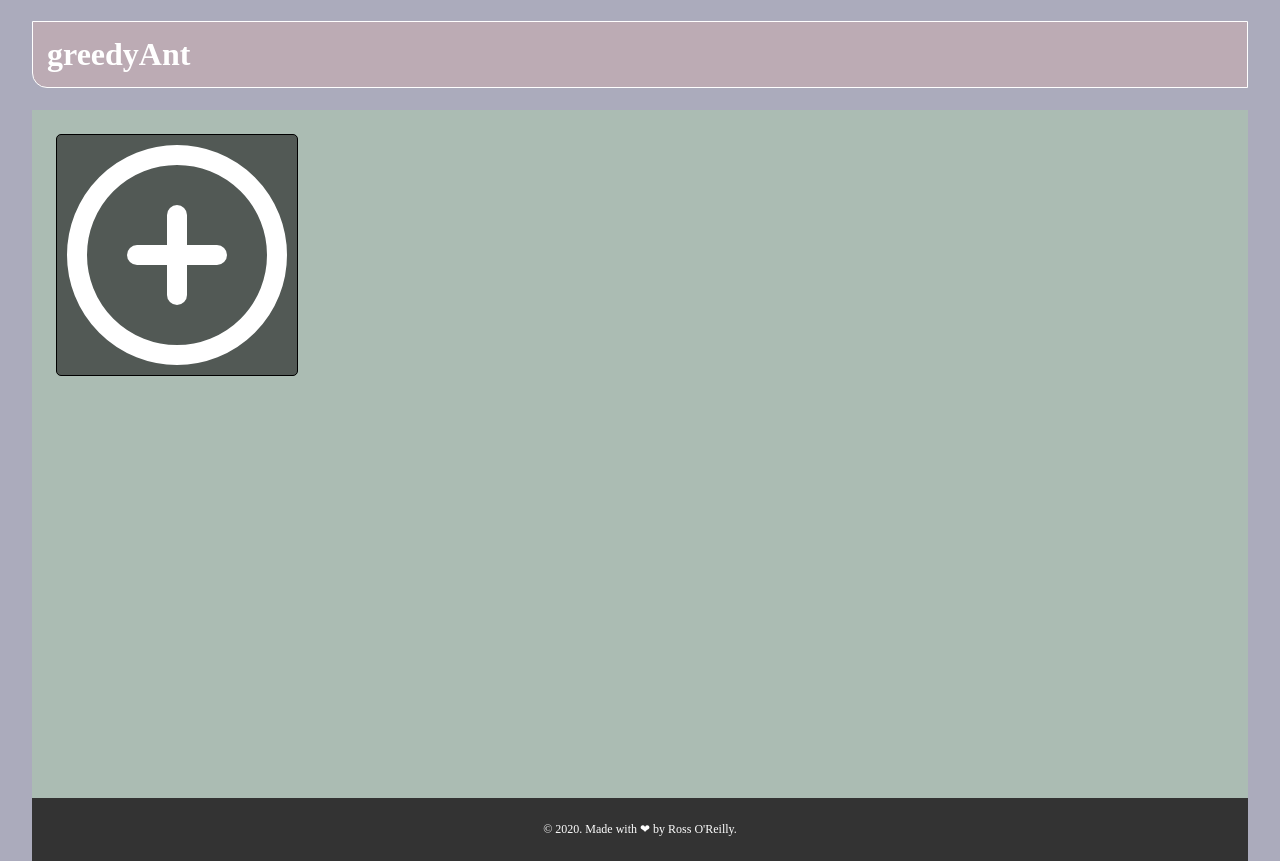
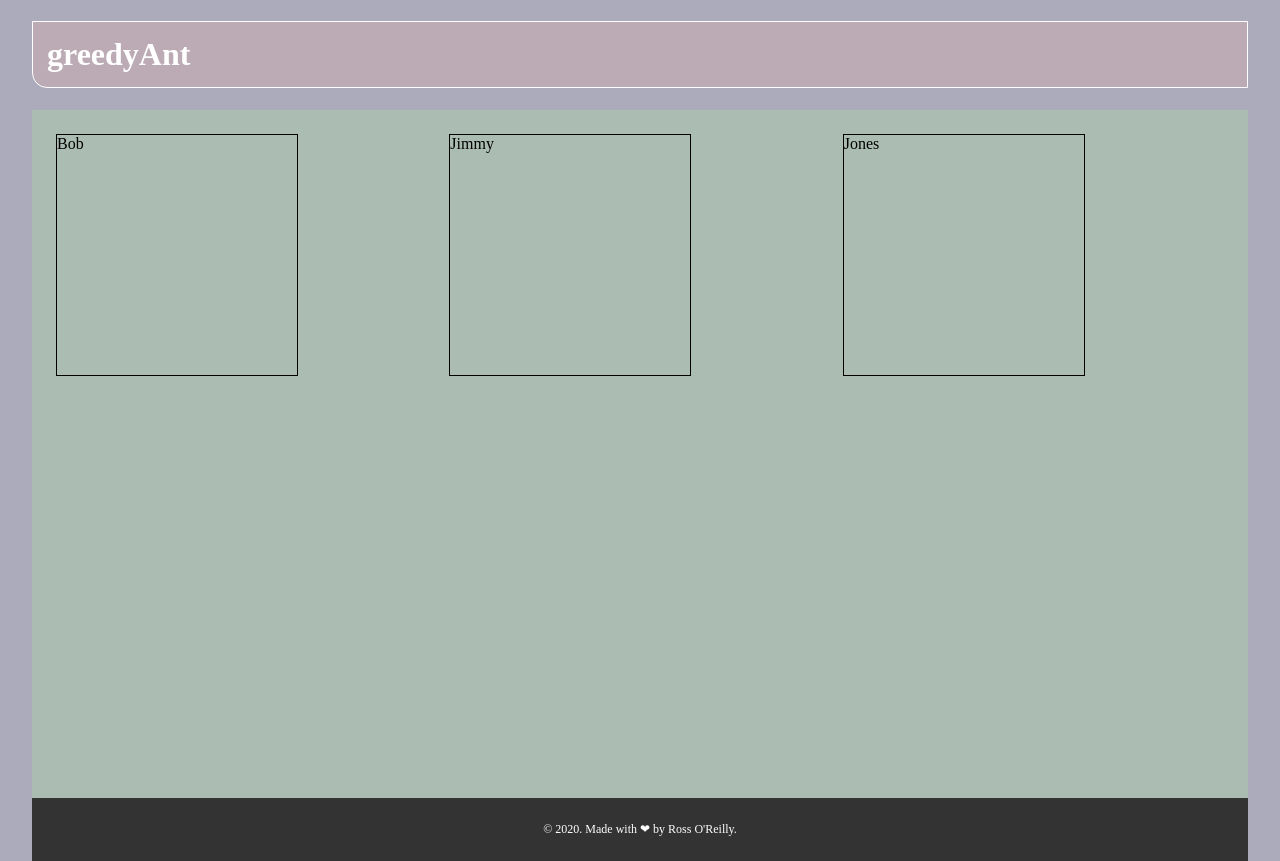
Before and after one commit to oreillyross/greedyant, a React (Create React App) app: page / in a window 1280 px wide. Built offline with nearby package versions, Linux system fonts and the light colour scheme.

Commit message:
add demoData

```diff
--- a/src/App.js
+++ b/src/App.js
@@ -4,11 +4,14 @@ import Header from "./components/Header";
 import Container from "./components/Container";
 import Footer from "./components/Footer";
 
+
+const demoData = [{ name: "Bob" }, { name: "Jimmy" }, { name: "Jones" }]
+
 export default function App() {
   return (
     <div>
       <Header />
-      <Container />
+      <Container contents={demoData}/>
       <Footer/>
     </div>
   );
--- a/src/components/Container.js
+++ b/src/components/Container.js
@@ -1,9 +1,9 @@
-
-
 import React from "react";
 import styles from "./Container.module.css";
 import ContentBox from "./ContentBox";
 import AddBox from './AddBox'
+
+
 
 // (array[{}]?) => AddBox ? ContentBox[]
 export default function Container({contents}) {
```
